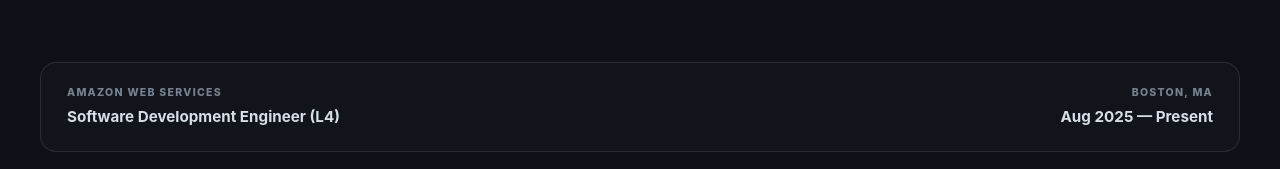
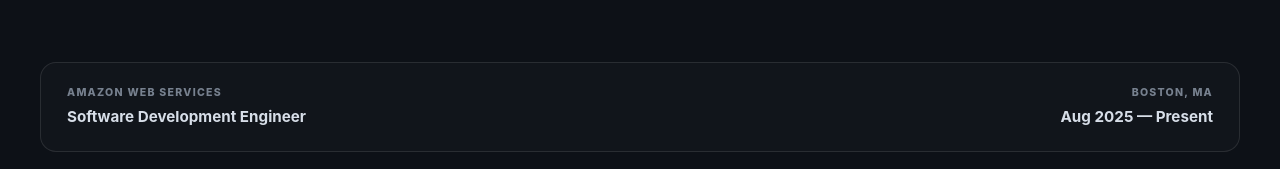
Before and after one commit to Parash-Shah/parash-portfolio, a Next.js app: page / in a window 1280 px wide. Shown: the part 2121-2290 px from the top of the page. Built offline with nearby package versions, Linux system fonts and the light colour scheme.

Commit message:
made some stationery changes

```diff
--- a/app/page.tsx
+++ b/app/page.tsx
@@ -96,7 +96,7 @@
           <div className="role-banner">
             <div>
               <span>Amazon Web Services</span>
-              <strong>Software Development Engineer (L4)</strong>
+              <strong>Software Development Engineer</strong>
             </div>
             <div>
               <span>Boston, MA</span>
```
